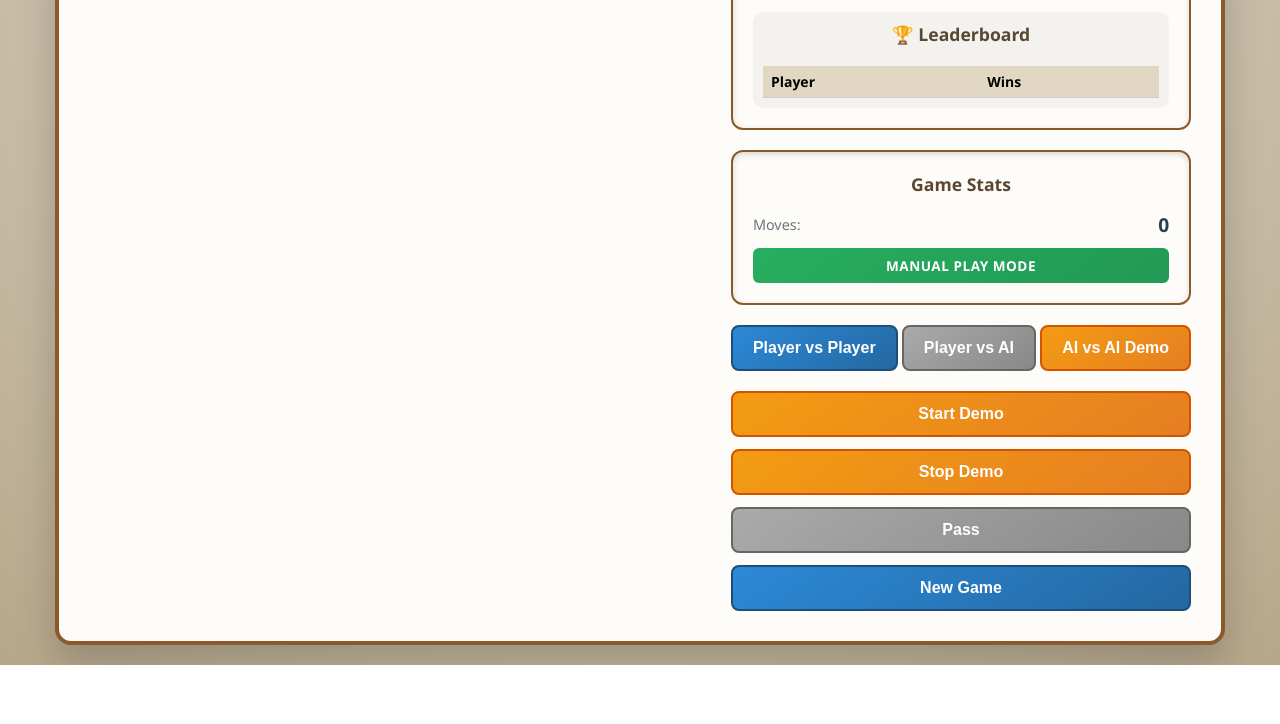
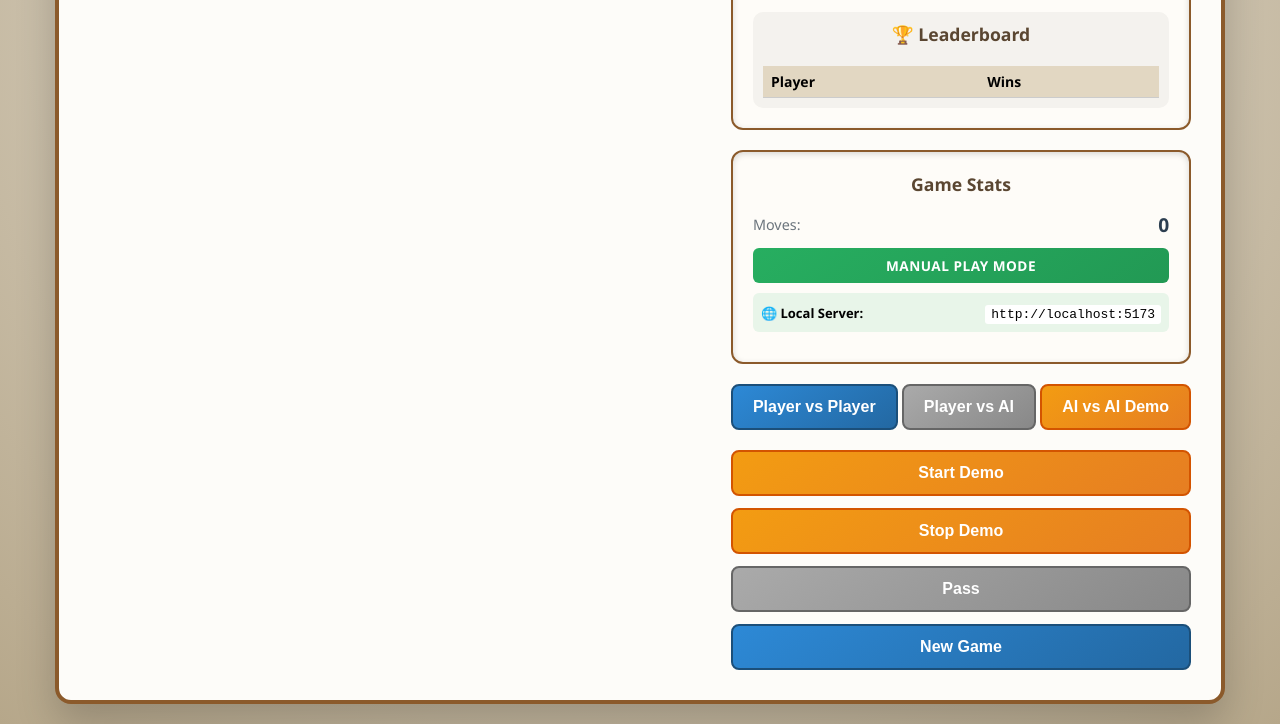
Before and after one commit to J72003/We-Have-Nothing, a website built with Vite: page index.html in a window 1280 px wide. Shown: the part 788-1512 px from the top of the page. Before the commit the page ends 1453 px from the top, so only its background shows below. Built offline with nearby package versions, Linux system fonts and the light colour scheme; files whose address does not match are found by name.

Commit message:
Updated index.html

```diff
--- a/index.html
+++ b/index.html
@@ -145,6 +145,10 @@
           <span id="moveCount" class="value">0</span>
         </div>
         <div id="gameStatus" class="game-status playing">Manual Play Mode</div>
+        <div class="stat-item" style="margin-top: 10px; padding: 8px; background: #e8f5e9; border-radius: 6px; font-size: 13px;">
+          <strong>🌐 Local Server:</strong><br>
+          <code style="background: #fff; padding: 2px 6px; border-radius: 3px; display: inline-block; margin-top: 4px;">http://localhost:5173</code>
+        </div>
       </div>
 
       <div class="mode-buttons">
```
